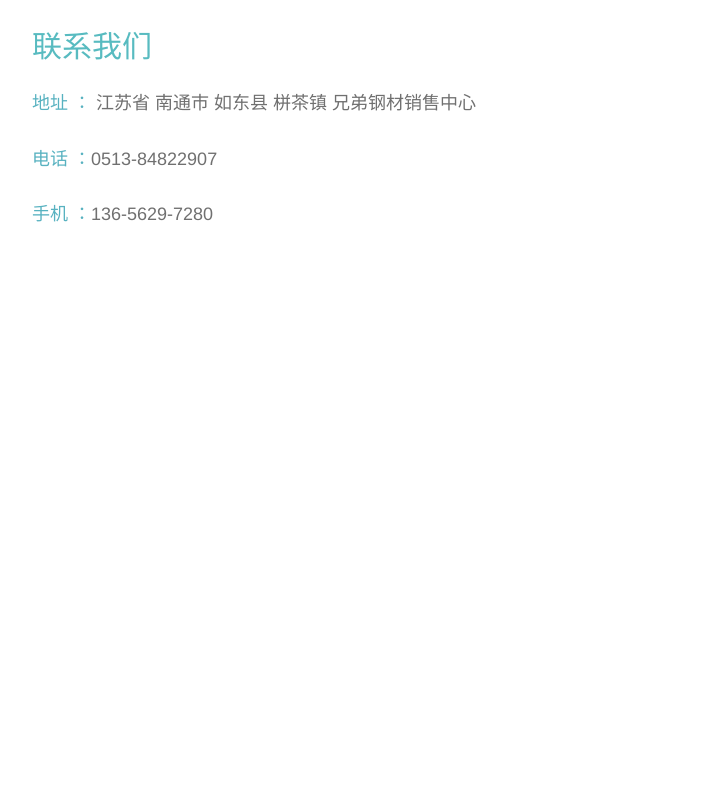
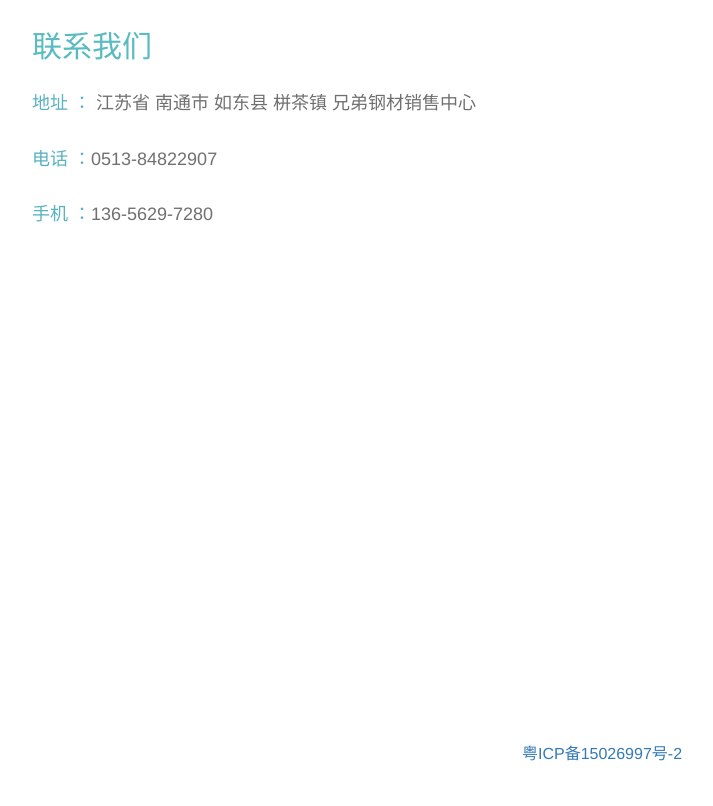
Before and after one commit to DxfAndCxx/ironbro, a plain HTML site: page index.html in a window 1280 px wide. Shown: the part 897-1703 px from the top of the page, without its empty margins (38-751 px from the left). Before the commit the page ends 1600 px from the top, so only its background shows below. Drawn offline with Linux system fonts and the light colour scheme.

Commit message:
添加备案信息

```diff
--- a/css/css.css
+++ b/css/css.css
@@ -184,3 +184,8 @@ img.door{
 #contact-me{
     height: 100%;
 }
+.footer{
+    font-size: 16px;
+    text-align: center;
+    padding: 40px 0px;
+}
--- a/index.html
+++ b/index.html
@@ -73,6 +73,10 @@
       </div>
     </div>
 
+    <footer class="footer">
+      <a href= >粤ICP备15026997号-2</a >
+    </footer>
+
     <!-- Modal -->
 <div class="modal fade" id="Modal-Image-carousel" tabindex="-1" role="dialog">
   <div class="modal-dialog" role="document">
```
